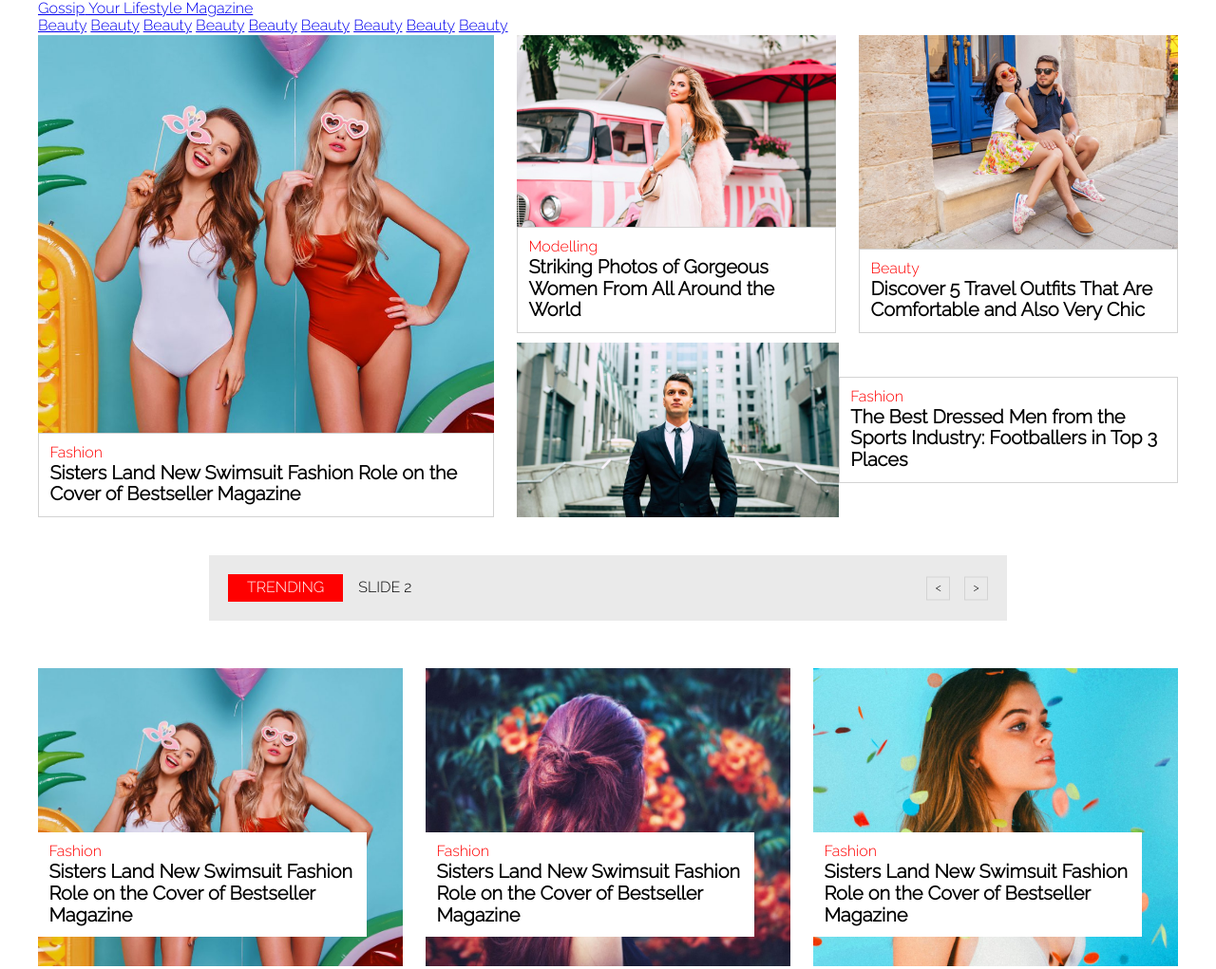
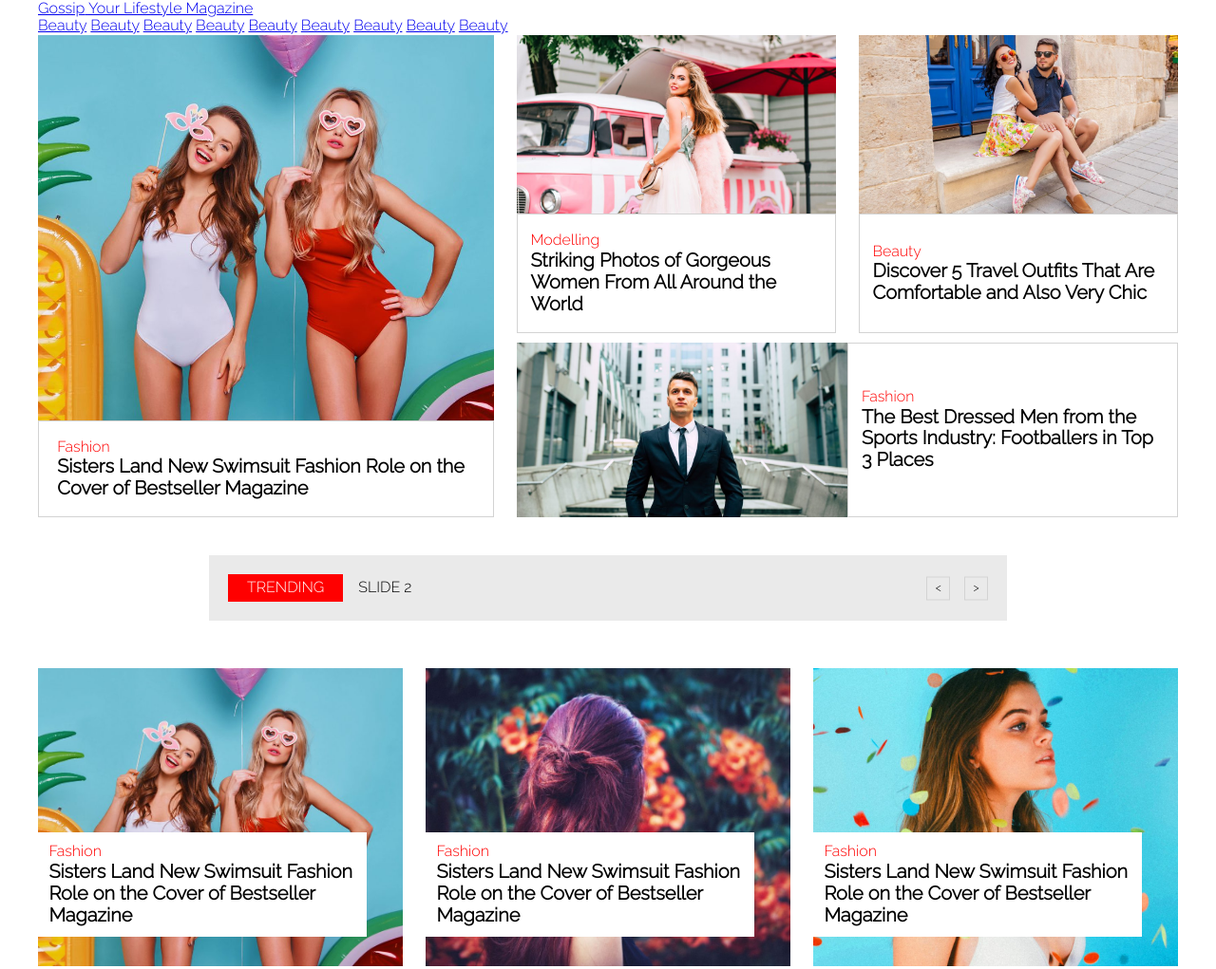
Before and after one commit to lekalekal/gossip, a website: page dev/index.html in a window 1280 px wide. Shown: the top 1021 px of the page at 95% size. Drawn offline with nearby package versions, Linux system fonts and the light colour scheme; files that its build step writes are made by us from their sources; files whose address does not match are found by name.

Commit message:
encore un commit

```diff
--- a/dev/css/pages/_home.scss
+++ b/dev/css/pages/_home.scss
@@ -68,6 +68,22 @@ img{
     "l d d"
     ;
     gap: 2%;
+    article{
+        display: grid;
+        grid-template-rows: 60% 40%;
+    }
+    .large{
+        grid-area: l;
+        display: grid;
+        grid-template-rows: 80% 20%;
+    }
+    .double{
+        grid-area: d;
+        grid-template-columns: 50% 50%;
+        grid-template-rows: none;
+        flex-direction: row;
+        align-items: center;
+    }
 }
 .news-latest{
     display: grid;
@@ -81,16 +97,13 @@ img{
 }
 .news-text{
     border: 1px solid #d3d3d3;
-    padding: calc(5px + .5vw);
+    padding: 4%;
+    display: flex;
+    flex-direction: column;
+    justify-content: center;
+    height: 100%;
 }
-.large{
-    grid-area: l;
-}
-.double{
-    grid-area: d;
-    flex-direction: row;
-    align-items: center;
-}
+
 article{
     display: flex;
     flex-direction: column;
```
Also changed, not shown: prod/css/styles.min.css, 1 other file.
